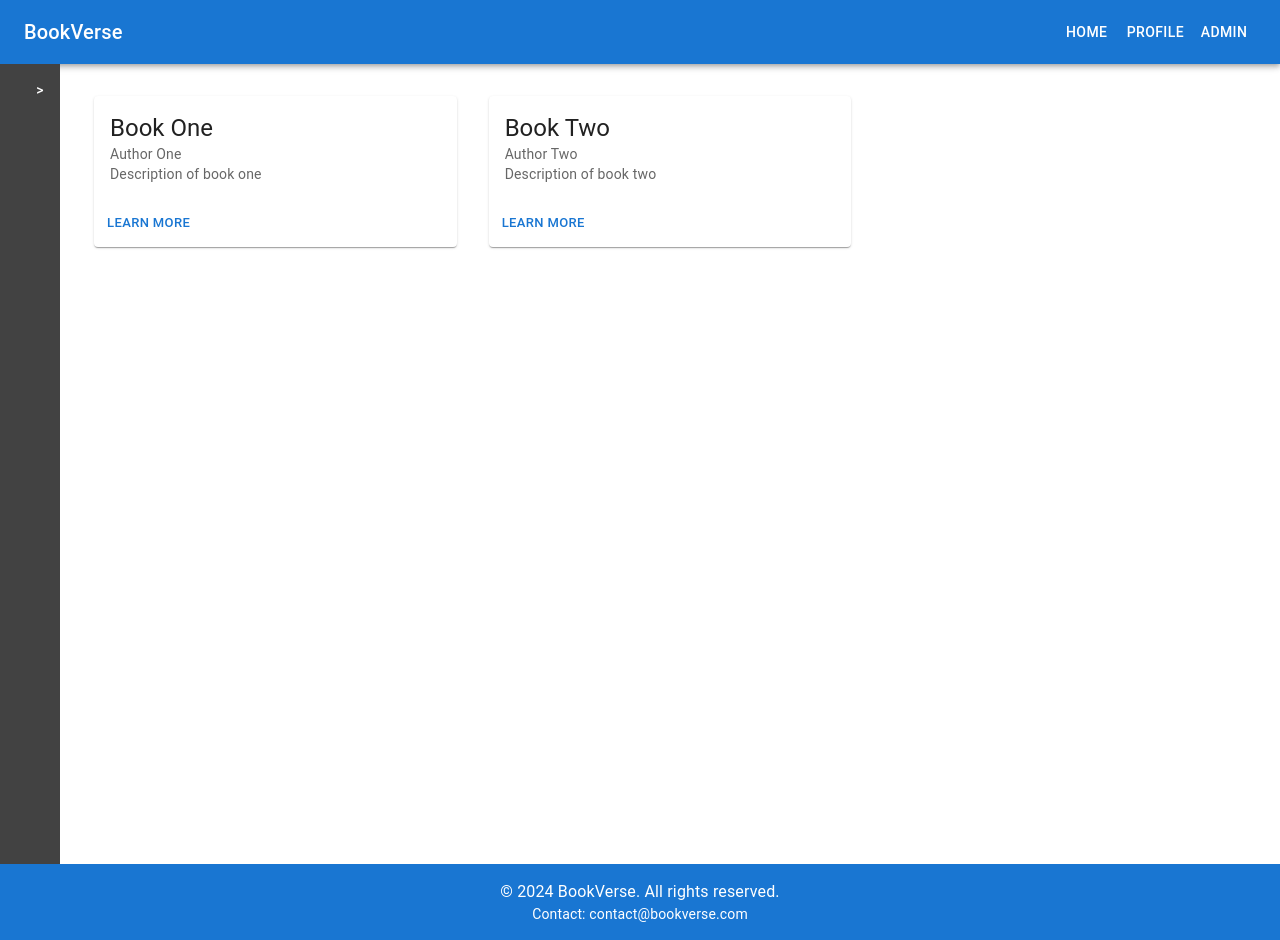
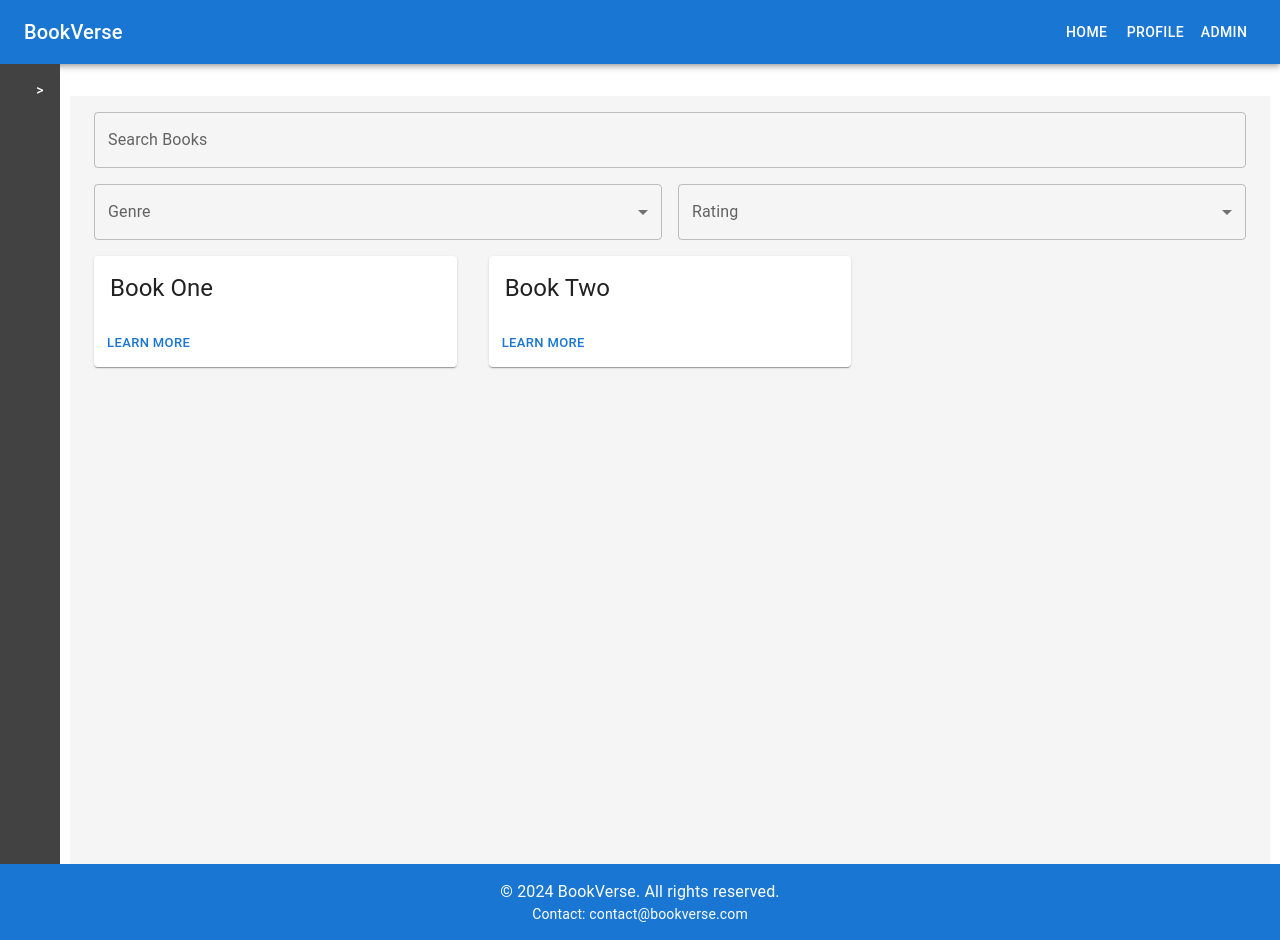
Before and after one commit to Mvzvrt/BookVerse, a React (Create React App) app in the folder client/: page / in a window 1280 px wide. Both pictures are taken after typing "name@example.com", "Sample123" into the empty fields and a click on the button "SIGN IN". Built offline with nearby package versions, Linux system fonts and the light colour scheme; the HTML template or start-up script is replaced by a standard one.

Commit message:
Implemented Search and Filter functionality

```diff
--- a/client/src/MainPage/Books/BookList.js
+++ b/client/src/MainPage/Books/BookList.js
@@ -3,16 +3,22 @@ import { Grid } from '@mui/material';
 import BookCard from './BookCard';
 
 const books = [
-  // Mock data for books
-  { id: 1, title: 'Book One', author: 'Author One', description: 'Description of book one' },
-  { id: 2, title: 'Book Two', author: 'Author Two', description: 'Description of book two' },
-  // Add more books as needed
+  { id: 1, title: 'Book One', genre: 'fiction', rating: 5 },
+  { id: 2, title: 'Book Two', genre: 'non-fiction', rating: 4 },
+  // Add more books here
 ];
 
-const BookList = () => {
+const BookList = ({ searchQuery, genre, rating }) => {
+  const filteredBooks = books.filter((book) => {
+    const matchesSearch = book.title.toLowerCase().includes(searchQuery.toLowerCase());
+    const matchesGenre = genre ? book.genre === genre : true;
+    const matchesRating = rating ? book.rating === parseInt(rating, 10) : true;
+    return matchesSearch && matchesGenre && matchesRating;
+  });
+
   return (
     <>
-      {books.map((book) => (
+      {filteredBooks.map((book) => (
         <Grid item xs={12} sm={6} md={4} key={book.id}>
           <BookCard book={book} />
         </Grid>
--- a/client/src/MainPage/Main.js
+++ b/client/src/MainPage/Main.js
@@ -1,21 +1,29 @@
-import React from 'react';
+import React, { useState } from 'react';
 import { Container, Box } from '@mui/material';
 import Header from './Layout/Header';
 import Footer from './Layout/Footer';
 import Sidebar from './Layout/Sidebar';
 import ResponsiveGrid from './Layout/ResponsiveGrid';
 import BookList from './Books/BookList';
+import SearchBar from './SearchFilter/SearchBar';
+import FilterOptions from './SearchFilter/FilterOptions';
 
 const Main = () => {
+  const [searchQuery, setSearchQuery] = useState('');
+  const [genre, setGenre] = useState('');
+  const [rating, setRating] = useState('');
+
   return (
     <Box sx={{ display: 'flex', flexDirection: 'column', minHeight: '100vh' }}>
       <Header />
       <Box sx={{ display: 'flex', flexGrow: 1 }}>
         <Sidebar />
-        <Container maxWidth="lg" sx={{ flexGrow: 1, mt: 4 }}>
-            <ResponsiveGrid>
-                <BookList />
-            </ResponsiveGrid>
+        <Container maxWidth="lg" sx={{ flexGrow: 1, mt: 4, bgcolor: 'grey.100', p: 2 }}>
+          <SearchBar searchQuery={searchQuery} setSearchQuery={setSearchQuery} />
+          <FilterOptions genre={genre} setGenre={setGenre} rating={rating} setRating={setRating} />
+          <ResponsiveGrid>
+            <BookList searchQuery={searchQuery} genre={genre} rating={rating} />
+          </ResponsiveGrid>
         </Container>
       </Box>
       <Footer />
--- /dev/null
+++ b/client/src/MainPage/SearchFilter/FilterOptions.js
@@ -0,0 +1,47 @@
+import React from 'react';
+import { FormControl, InputLabel, Select, MenuItem, Box } from '@mui/material';
+
+const FilterOptions = ({ genre, setGenre, rating, setRating }) => {
+  const handleGenreChange = (event) => {
+    setGenre(event.target.value);
+  };
+
+  const handleRatingChange = (event) => {
+    setRating(event.target.value);
+  };
+
+  return (
+    <Box sx={{ mb: 2, display: 'flex', gap: 2 }}>
+      <FormControl variant="outlined" fullWidth>
+        <InputLabel>Genre</InputLabel>
+        <Select value={genre} onChange={handleGenreChange} label="Genre">
+          <MenuItem value="">
+            <em>None</em>
+          </MenuItem>
+          <MenuItem value="fiction">Fiction</MenuItem>
+          <MenuItem value="non-fiction">Non-Fiction</MenuItem>
+          <MenuItem value="fantasy">Fantasy</MenuItem>
+          <MenuItem value="mystery">Mystery</MenuItem>
+          <MenuItem value="science-fiction">Science Fiction</MenuItem>
+          <MenuItem value="biography">Biography</MenuItem>
+        </Select>
+      </FormControl>
+
+      <FormControl variant="outlined" fullWidth>
+        <InputLabel>Rating</InputLabel>
+        <Select value={rating} onChange={handleRatingChange} label="Rating">
+          <MenuItem value="">
+            <em>None</em>
+          </MenuItem>
+          <MenuItem value="5">5 Stars</MenuItem>
+          <MenuItem value="4">4 Stars</MenuItem>
+          <MenuItem value="3">3 Stars</MenuItem>
+          <MenuItem value="2">2 Stars</MenuItem>
+          <MenuItem value="1">1 Star</MenuItem>
+        </Select>
+      </FormControl>
+    </Box>
+  );
+};
+
+export default FilterOptions;
--- /dev/null
+++ b/client/src/MainPage/SearchFilter/SearchBar.js
@@ -0,0 +1,22 @@
+import React from 'react';
+import { TextField, Box } from '@mui/material';
+
+const SearchBar = ({ searchQuery, setSearchQuery }) => {
+  const handleSearchChange = (event) => {
+    setSearchQuery(event.target.value);
+  };
+
+  return (
+    <Box sx={{ mb: 2 }}>
+      <TextField
+        label="Search Books"
+        variant="outlined"
+        fullWidth
+        value={searchQuery}
+        onChange={handleSearchChange}
+      />
+    </Box>
+  );
+};
+
+export default SearchBar;
```
